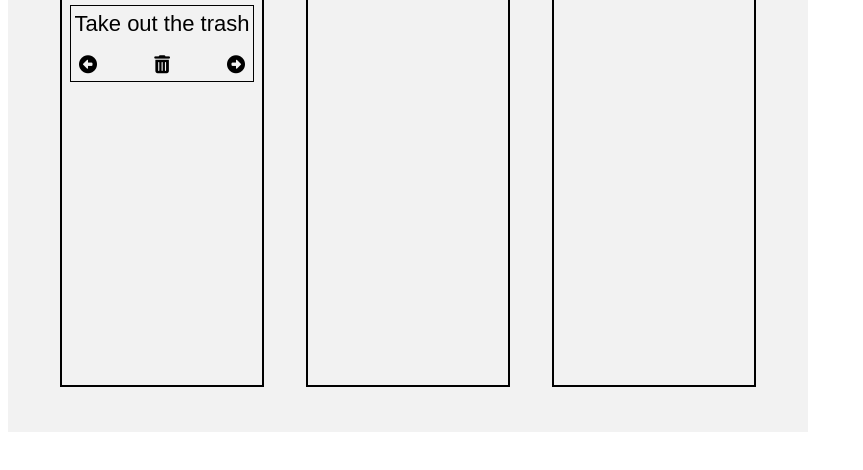
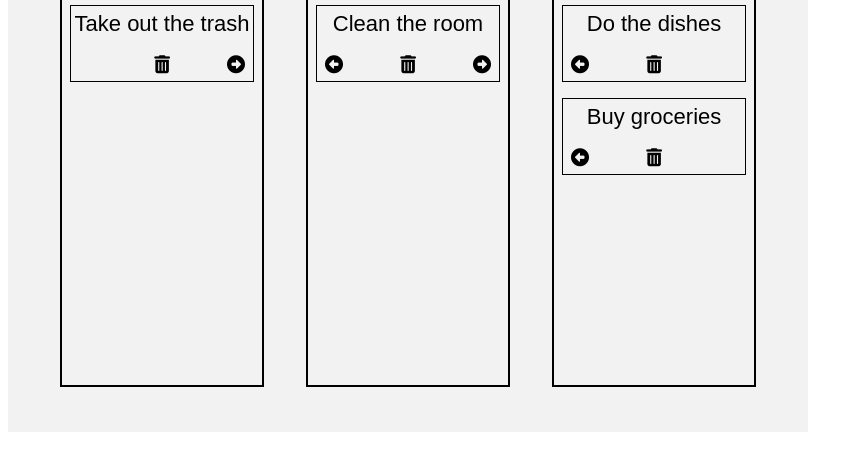
Before and after one commit to nattsnb/ja-to-do-list, a plain HTML site: page index.html in a window 1280 px wide. Shown: the part 210-680 px from the top of the page, without its empty margins (0-863 px from the left). Drawn offline with Linux system fonts and the light colour scheme.

Commit message:
added multiple selectors to hide icons in different columns

```diff
--- a/index.html
+++ b/index.html
@@ -39,6 +39,16 @@
         <div class="column-title">doing</div>
       </div>
       <div class="column-content">
+        <div class="task-wrapper">
+          <div class="task-name-box">
+            <div class="task-name">clean the room</div>
+          </div>
+          <div class="task-icon-bar">
+            <i class="icon-task fas fa-arrow-alt-circle-left"></i>
+            <i class="icon-task fas fa-trash-alt"></i>
+            <i class="icon-task fas fa-arrow-alt-circle-right"></i>
+          </div>
+        </div>
       </div>
     </div>
     <div id="done-column" class="column">
@@ -46,6 +56,26 @@
         <div class="column-title">done</div>
       </div>
       <div class="column-content">
+        <div class="task-wrapper">
+          <div class="task-name-box">
+            <div class="task-name">do the dishes</div>
+          </div>
+          <div class="task-icon-bar">
+            <i class="icon-task fas fa-arrow-alt-circle-left"></i>
+            <i class="icon-task fas fa-trash-alt"></i>
+            <i class="icon-task fas fa-arrow-alt-circle-right"></i>
+          </div>
+        </div>
+        <div class="task-wrapper">
+          <div class="task-name-box">
+            <div class="task-name">buy groceries</div>
+          </div>
+          <div class="task-icon-bar">
+            <i class="icon-task fas fa-arrow-alt-circle-left"></i>
+            <i class="icon-task fas fa-trash-alt"></i>
+            <i class="icon-task fas fa-arrow-alt-circle-right"></i>
+          </div>
+        </div>
       </div>
     </div>
   </div>
--- a/script.js
+++ b/script.js
@@ -0,0 +1 @@
+console.log("Script is working")
--- a/style.css
+++ b/style.css
@@ -97,3 +97,11 @@
 .icon-task {
     font-size: 18px;
 }
+
+#to-do-column .fa-arrow-alt-circle-left {
+    visibility: hidden;
+}
+
+#done-column .fa-arrow-alt-circle-right {
+    visibility: hidden;
+}
```
